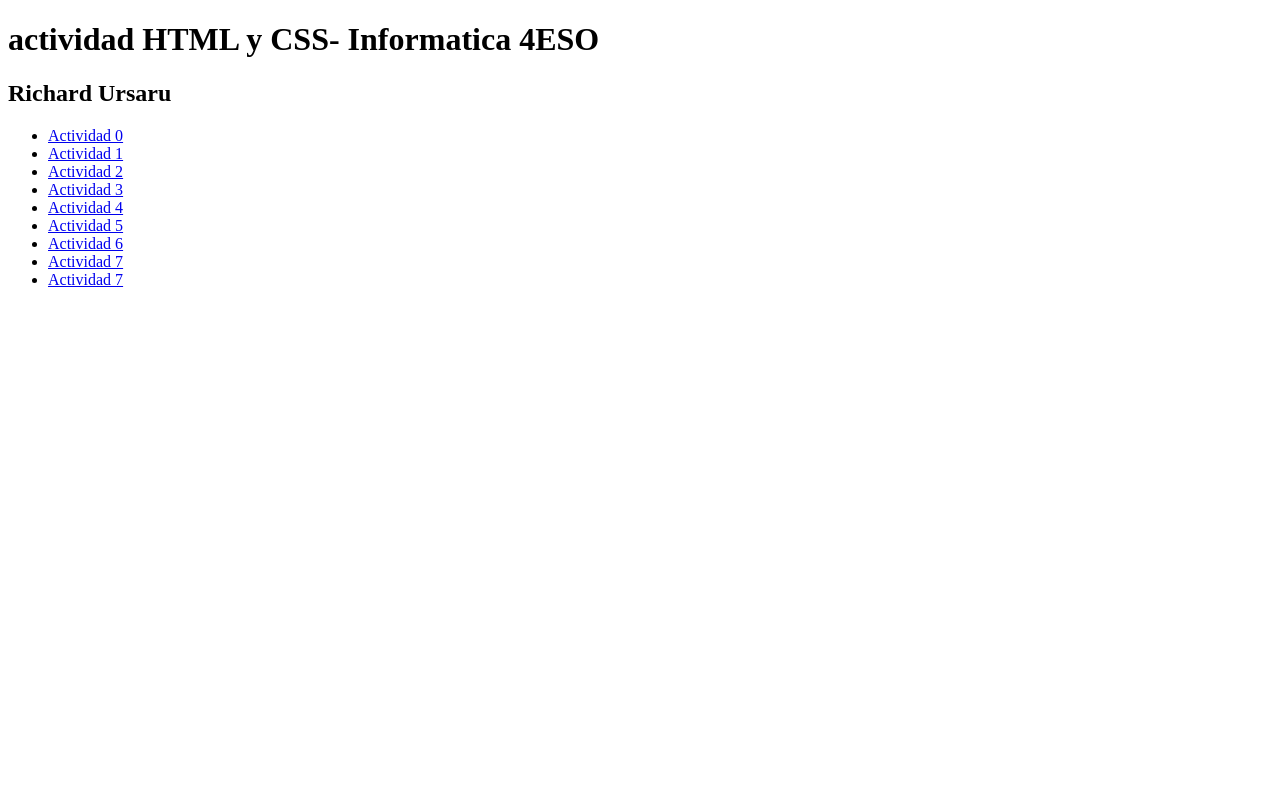
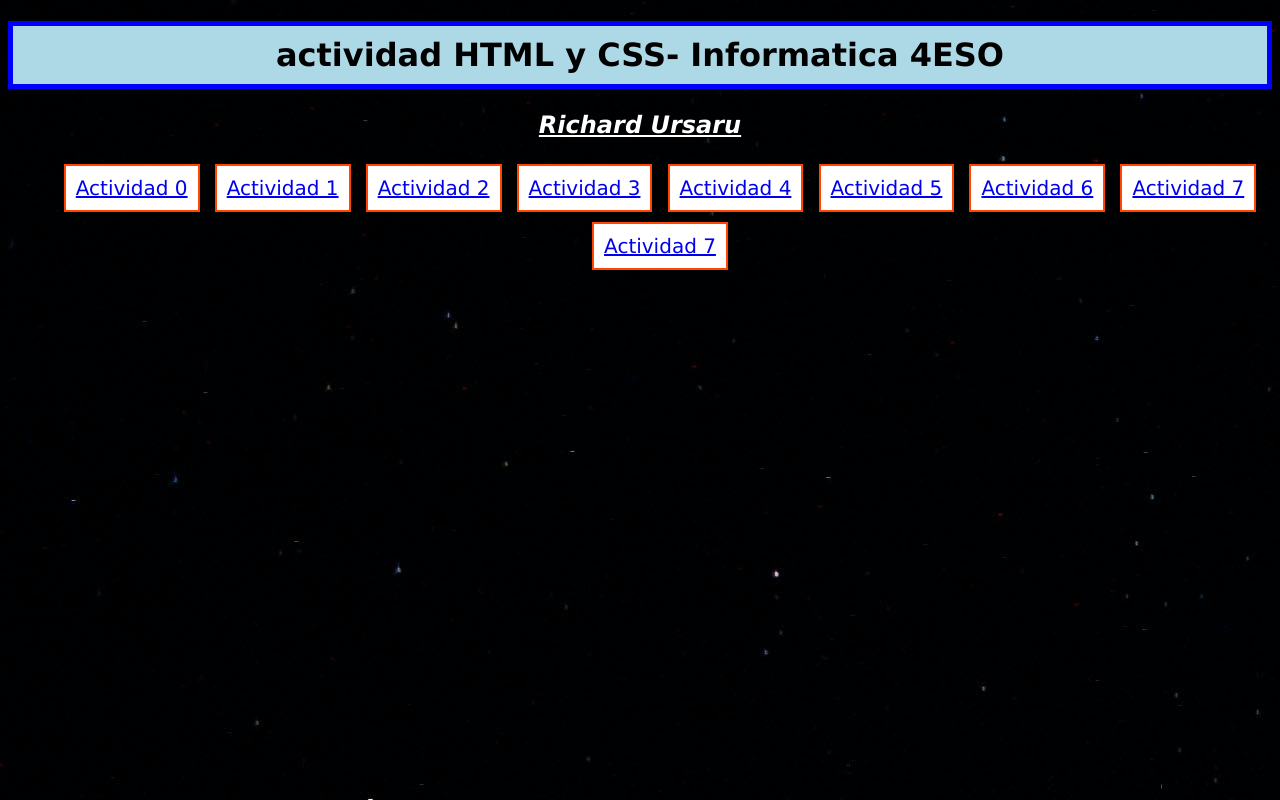
Before and after one commit to riichard77/2act3, a plain HTML site: page index.html in a window 1280 px wide. Drawn offline with Linux system fonts and the light colour scheme.

Commit message:
Update index.html

```diff
--- a/index.html
+++ b/index.html
@@ -3,7 +3,7 @@
   <head>
     <meta charset="utf-8">
     <title>Mi web</title>
-    <link rel="stylesheet" href="estilo.ccs">
+    <link rel="stylesheet" href="estilo.css">
   </head>
   <body>
 
```
